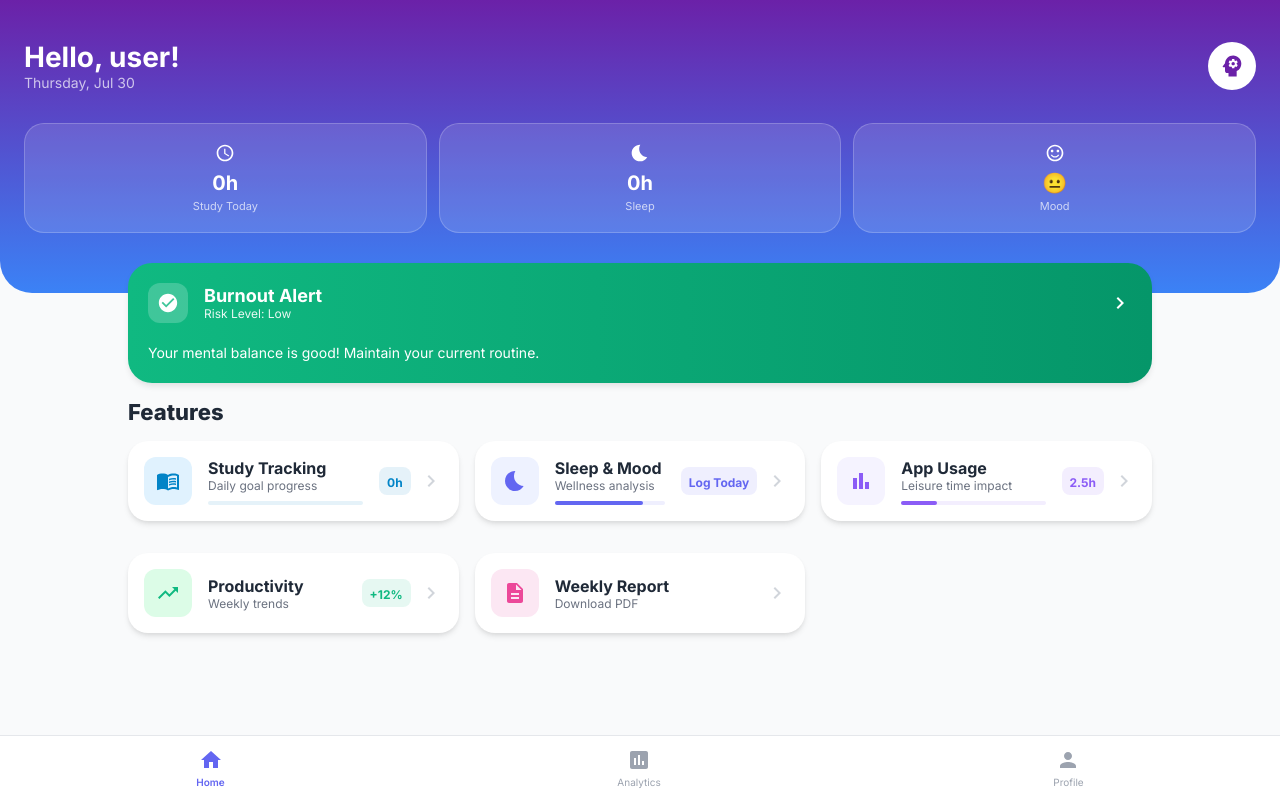
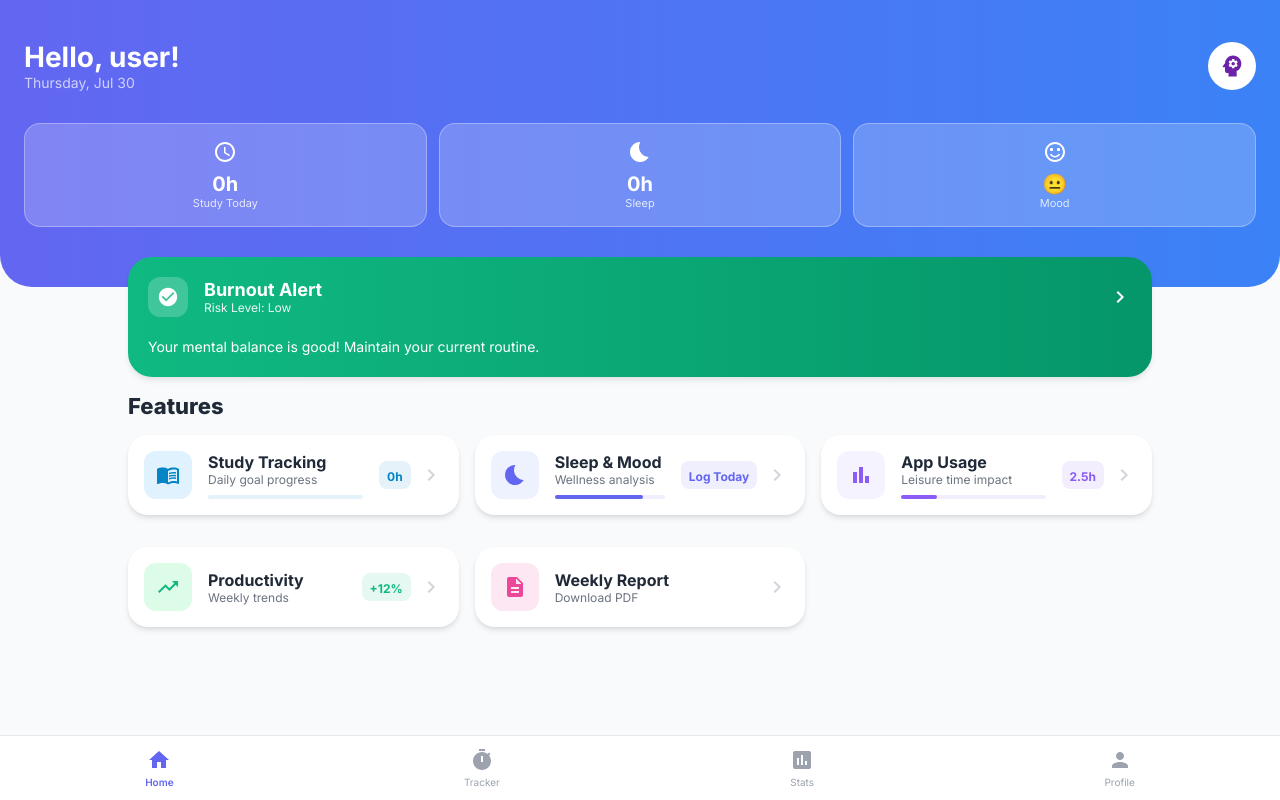
Before and after one commit to PadmanabhanGit/Cognify_Burnout-, a React (Vite) app in the folder web-app/: page /dashboard in a window 1280 px wide. Built offline with nearby package versions, Linux system fonts and the light colour scheme; no server answers; sample sign-in values are in the browser's storage.

Commit message:
Feature parity for Dashboard, Nav, and Profile. Fixed Burnout ML sync.

```diff
--- a/web-app/src/App.jsx
+++ b/web-app/src/App.jsx
@@ -14,6 +14,7 @@ import SleepMoodLogger from './pages/SleepMoodLogger';
 import SleepMoodAnalytics from './pages/SleepMoodAnalytics';
 import AppUsage from './pages/AppUsage';
 import Productivity from './pages/Productivity';
+import Profile from './pages/Profile';
 
 function App() {
   const [user, setUser] = useState(null);
@@ -48,7 +49,9 @@ function App() {
           <Route path="/report" element={user ? <WeeklyReport /> : <Navigate to="/login" />} />
           <Route path="/weekly-report" element={user ? <WeeklyReport /> : <Navigate to="/login" />} />
           <Route path="/burnout-risk" element={user ? <BurnoutRisk /> : <Navigate to="/login" />} />
+          <Route path="/burnout" element={user ? <BurnoutRisk /> : <Navigate to="/login" />} />
           <Route path="/action-plan" element={user ? <ActionPlan /> : <Navigate to="/login" />} />
+          <Route path="/profile" element={user ? <Profile /> : <Navigate to="/login" />} />
           <Route path="*" element={<Navigate to="/dashboard" />} />
         </Routes>
       </BrowserRouter>
--- a/web-app/src/components/BottomNavigation.jsx
+++ b/web-app/src/components/BottomNavigation.jsx
@@ -3,6 +3,7 @@ import { useNavigate } from 'react-router-dom';
 import HomeIcon from '@mui/icons-material/Home';
 import InsertChartIcon from '@mui/icons-material/InsertChart';
 import PersonIcon from '@mui/icons-material/Person';
+import TimerIcon from '@mui/icons-material/Timer';
 
 export default function BottomNavigation({ activeTab = 'home' }) {
   const navigate = useNavigate();
@@ -21,11 +22,15 @@ export default function BottomNavigation({ activeTab = 'home' }) {
         <HomeIcon />
         <span style={{ fontSize: '10px', marginTop: '4px', fontWeight: activeTab === 'home' ? 600 : 400 }}>Home</span>
       </div>
+      <div style={getStyle('tracker')} onClick={() => navigate('/study')}>
+        <TimerIcon />
+        <span style={{ fontSize: '10px', marginTop: '4px', fontWeight: activeTab === 'tracker' ? 600 : 400 }}>Tracker</span>
+      </div>
       <div style={getStyle('analytics')} onClick={() => navigate('/report')}>
         <InsertChartIcon />
-        <span style={{ fontSize: '10px', marginTop: '4px', fontWeight: activeTab === 'analytics' ? 600 : 400 }}>Analytics</span>
+        <span style={{ fontSize: '10px', marginTop: '4px', fontWeight: activeTab === 'analytics' ? 600 : 400 }}>Stats</span>
       </div>
-      <div style={getStyle('profile')} onClick={() => alert('Profile settings coming soon!')}>
+      <div style={getStyle('profile')} onClick={() => navigate('/profile')}>
         <PersonIcon />
         <span style={{ fontSize: '10px', marginTop: '4px', fontWeight: activeTab === 'profile' ? 600 : 400 }}>Profile</span>
       </div>
--- a/web-app/src/pages/Dashboard.jsx
+++ b/web-app/src/pages/Dashboard.jsx
@@ -54,26 +54,38 @@ export default function Dashboard() {
 
   return (
     <div style={{ paddingBottom: '70px', minHeight: '100vh' }}>
-      <div className="dashboard-header-bg" style={{ padding: '40px 24px 60px 24px' }}>
+      <div style={{ background: 'linear-gradient(to right, #6366f1, #3b82f6)', borderBottomLeftRadius: '32px', borderBottomRightRadius: '32px', padding: '40px 24px 60px 24px' }}>
         <div style={{ display: 'flex', justifyContent: 'space-between', alignItems: 'center' }}>
           <div>
             <div style={{ color: 'white', fontSize: '28px', fontWeight: 700 }}>Hello, {firstName}!</div>
             <div style={{ color: 'rgba(255,255,255,0.7)', fontSize: '14px' }}>{currentDate}</div>
           </div>
-          <div style={{ width: '48px', height: '48px', borderRadius: '24px', backgroundColor: 'white', display: 'flex', justifyContent: 'center', alignItems: 'center' }}>
+          <div onClick={() => navigate('/profile')} style={{ width: '48px', height: '48px', borderRadius: '24px', backgroundColor: 'white', display: 'flex', justifyContent: 'center', alignItems: 'center', cursor: 'pointer' }}>
             <PsychologyIcon style={{ color: '#6B21A8', fontSize: '28px' }} />
           </div>
         </div>
 
         <div style={{ display: 'flex', gap: '12px', marginTop: '32px' }}>
-          <SummaryCard icon={AccessTimeIcon} value={`${studyHours}h`} label="Study Today" />
-          <SummaryCard icon={BedtimeIcon} value={`${sleepHours}h`} label="Sleep" />
-          <SummaryCard icon={SentimentSatisfiedAltIcon} value={moodEmoji} label="Mood" />
+          <div style={{ flex: 1, backgroundColor: 'rgba(255,255,255,0.2)', borderRadius: '16px', padding: '16px', display: 'flex', flexDirection: 'column', alignItems: 'center', border: '1px solid rgba(255,255,255,0.3)' }}>
+            <AccessTimeIcon style={{ color: 'white', fontSize: '24px', marginBottom: '8px' }} />
+            <div style={{ color: 'white', fontSize: '20px', fontWeight: 700 }}>{studyHours}h</div>
+            <div style={{ color: 'rgba(255,255,255,0.8)', fontSize: '11px' }}>Study Today</div>
+          </div>
+          <div style={{ flex: 1, backgroundColor: 'rgba(255,255,255,0.2)', borderRadius: '16px', padding: '16px', display: 'flex', flexDirection: 'column', alignItems: 'center', border: '1px solid rgba(255,255,255,0.3)' }}>
+            <BedtimeIcon style={{ color: 'white', fontSize: '24px', marginBottom: '8px' }} />
+            <div style={{ color: 'white', fontSize: '20px', fontWeight: 700 }}>{sleepHours}h</div>
+            <div style={{ color: 'rgba(255,255,255,0.8)', fontSize: '11px' }}>Sleep</div>
+          </div>
+          <div style={{ flex: 1, backgroundColor: 'rgba(255,255,255,0.2)', borderRadius: '16px', padding: '16px', display: 'flex', flexDirection: 'column', alignItems: 'center', border: '1px solid rgba(255,255,255,0.3)' }}>
+            <SentimentSatisfiedAltIcon style={{ color: 'white', fontSize: '24px', marginBottom: '8px' }} />
+            <div style={{ color: 'white', fontSize: '20px', fontWeight: 700 }}>{moodEmoji}</div>
+            <div style={{ color: 'rgba(255,255,255,0.8)', fontSize: '11px' }}>Mood</div>
+          </div>
         </div>
       </div>
 
       <div className="desktop-padding" style={{ padding: '0 24px', marginTop: '-30px' }}>
-        <BurnoutAlertBox riskLevel={alertLevel} riskScore={alertScore} onClick={() => alert('Navigating to Burnout Alert Details')} />
+        <BurnoutAlertBox riskLevel={alertLevel} riskScore={alertScore} onClick={() => navigate('/burnout')} />
 
         <div style={{ fontSize: '22px', fontWeight: 800, color: '#1F2937', marginTop: '16px', marginBottom: '16px' }}>Features</div>
 
--- /dev/null
+++ b/web-app/src/pages/Profile.jsx
@@ -0,0 +1,54 @@
+import React from 'react';
+import { useNavigate } from 'react-router-dom';
+import BottomNavigation from '../components/BottomNavigation';
+import { auth } from '../firebase';
+import LogoutIcon from '@mui/icons-material/Logout';
+import PersonIcon from '@mui/icons-material/Person';
+import EmailIcon from '@mui/icons-material/Email';
+
+export default function Profile() {
+  const navigate = useNavigate();
+  const user = auth.currentUser;
+
+  const handleLogout = async () => {
+    try {
+      await auth.signOut();
+      navigate('/login');
+    } catch (err) {
+      console.error('Failed to log out', err);
+    }
+  };
+
+  return (
+    <div style={{ paddingBottom: '70px', minHeight: '100vh', backgroundColor: '#F9FAFB' }}>
+      <div style={{ background: 'linear-gradient(to right, #6366f1, #3b82f6)', borderBottomLeftRadius: '32px', borderBottomRightRadius: '32px', padding: '60px 24px' }}>
+        <div style={{ display: 'flex', flexDirection: 'column', alignItems: 'center' }}>
+          <div style={{ width: '80px', height: '80px', borderRadius: '40px', backgroundColor: 'white', display: 'flex', justifyContent: 'center', alignItems: 'center', marginBottom: '16px' }}>
+            <PersonIcon style={{ fontSize: '48px', color: '#6366f1' }} />
+          </div>
+          <div style={{ color: 'white', fontSize: '24px', fontWeight: 700 }}>{user?.email?.split('@')[0] || "User"}</div>
+          <div style={{ color: 'rgba(255,255,255,0.8)', fontSize: '14px', marginTop: '4px' }}>{user?.email}</div>
+        </div>
+      </div>
+
+      <div className="desktop-padding" style={{ padding: '24px', marginTop: '20px' }}>
+        <div style={{ fontSize: '20px', fontWeight: 700, color: '#1F2937', marginBottom: '16px' }}>Settings</div>
+
+        <div className="white-card" style={{ padding: '0' }}>
+          <div style={{ display: 'flex', alignItems: 'center', padding: '16px', borderBottom: '1px solid #F3F4F6' }}>
+            <EmailIcon style={{ color: '#6B7280', marginRight: '16px' }} />
+            <div style={{ flex: 1, fontSize: '16px', color: '#374151', fontWeight: 500 }}>Email Address</div>
+            <div style={{ fontSize: '14px', color: '#9CA3AF' }}>{user?.email}</div>
+          </div>
+
+          <div onClick={handleLogout} style={{ display: 'flex', alignItems: 'center', padding: '16px', cursor: 'pointer' }}>
+            <LogoutIcon style={{ color: '#EF4444', marginRight: '16px' }} />
+            <div style={{ flex: 1, fontSize: '16px', color: '#EF4444', fontWeight: 600 }}>Log Out</div>
+          </div>
+        </div>
+      </div>
+
+      <BottomNavigation activeTab="profile" />
+    </div>
+  );
+}
```
Also changed, not shown: 1 other file (tests, documents, lock files or other folders).
